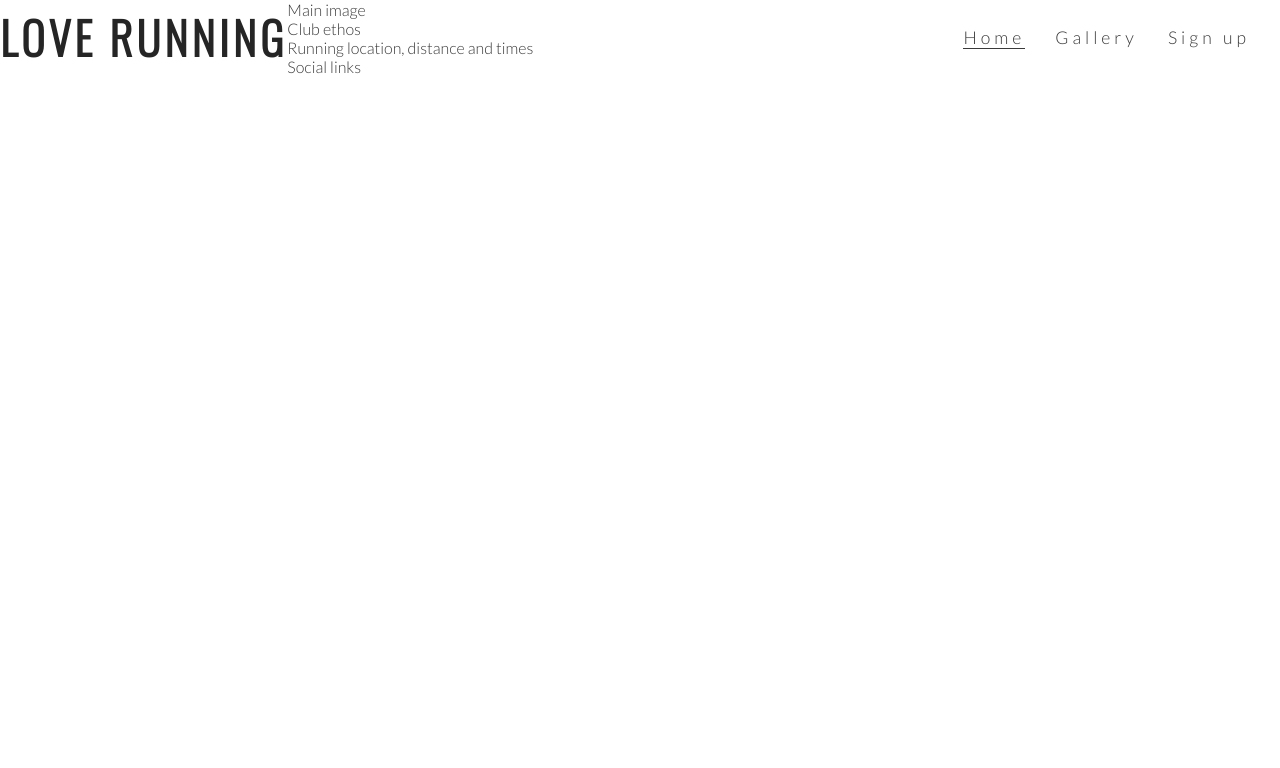
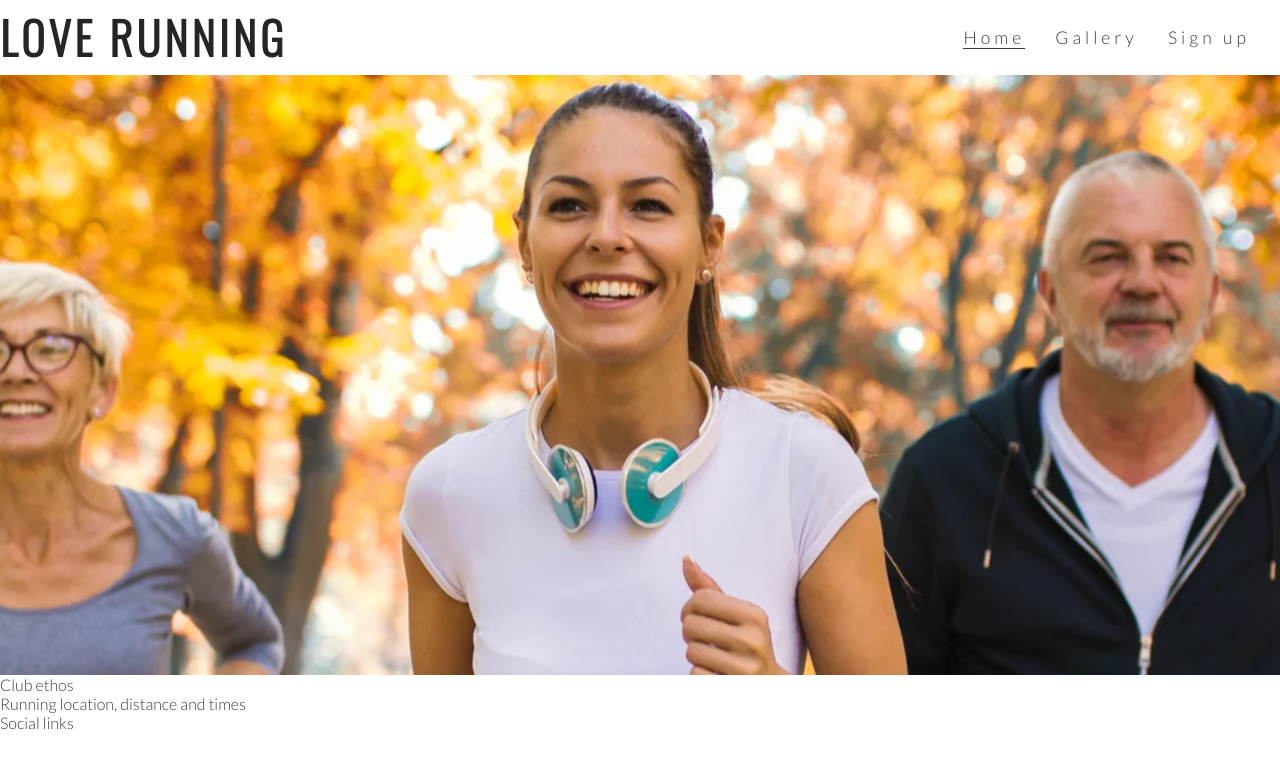
Before and after one commit to RHoganD/love-running, a website: page index.html in a window 1280 px wide. Drawn offline with nearby package versions, Linux system fonts and the light colour scheme.

Commit message:
Add hero images and animation for zoom

```diff
--- a/assets/css/style.css
+++ b/assets/css/style.css
@@ -54,3 +54,33 @@ border-bottom: 1px solid #3a3a3a;
 .active {
 border-bottom: 1px solid #3a3a3a;
 }
+
+/* hero image */
+
+#hero-outer {
+height: 600px;
+width: 100%;
+overflow: hidden;
+}
+
+#hero-image {
+height: 600px;
+width: 100%;
+background: url('../images/hero-image.webp') no-repeat center center;
+}
+
+/* animates zoom effect on loading page */
+animation-name: hero-zoom;
+animation-duration: 5s;
+animation-fill-mode: forwards;
+
+
+/* creates the level of zoom for hero image */
+@keyframes hero-zoom {
+    from{
+        transform: scale(1);
+    }
+    to{
+        transform: scale(1.1);
+    }
+}
--- a/index.html
+++ b/index.html
@@ -30,11 +30,12 @@
             </ul>
 
         </nav>
+    </header>
 
+    <section id="hero-outer">
+<div id="hero-image"></div>
 
-
-    </header>
-    <section>Main image</section>
+    </section>
     <section>Club ethos</section>
     <section>Running location, distance and times</section>
     <footer>Social links</footer>
--- /dev/null
+++ b/package.json
@@ -0,0 +1,5 @@
+{
+  "dependencies": {
+    "animate.css": "^4.1.1"
+  }
+}
```
Also changed, not shown: assets/images/hero-image.webp (added), 1 other file.
